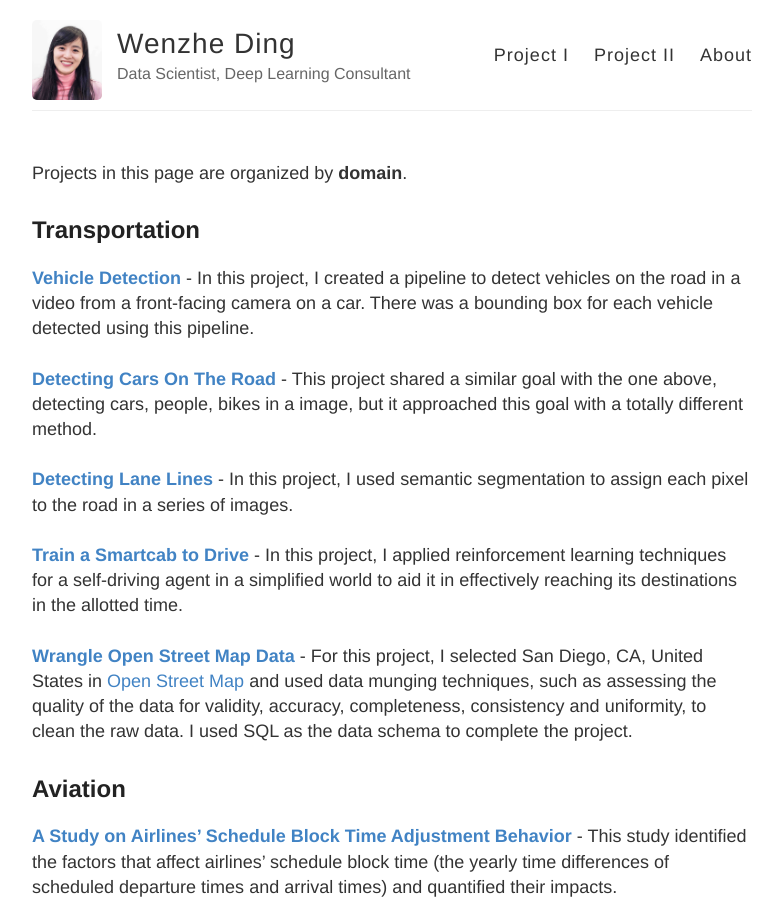
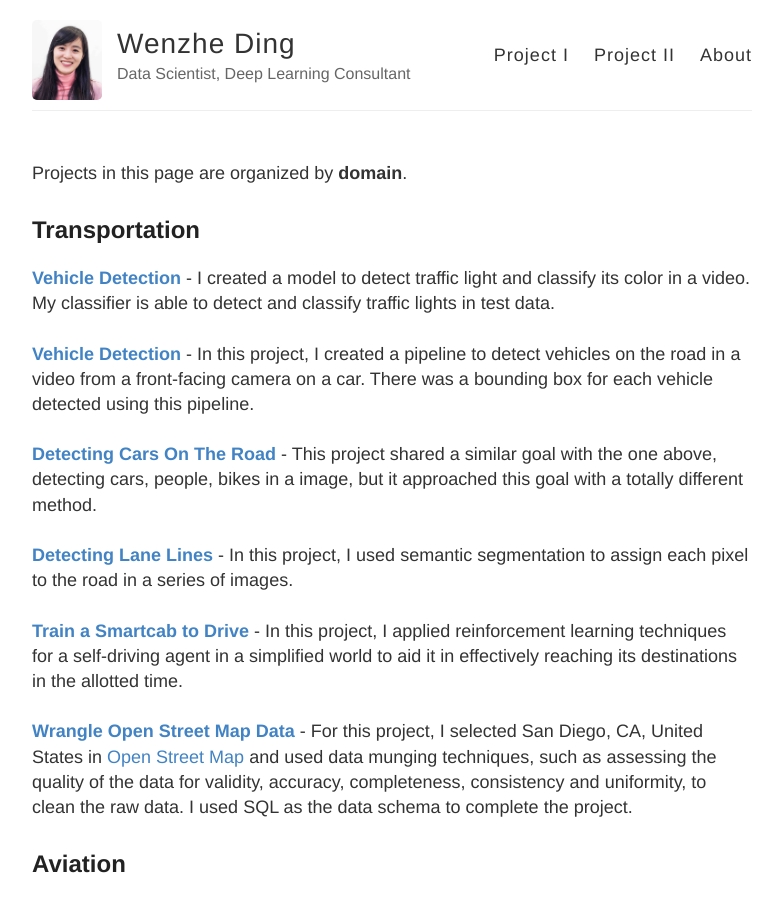
Before and after one commit to wzding/deprecated_wzding.github.io, a Jekyll site: the page built from project1.md, in a window 1280 px wide and 900 px high. Shown: the whole window, without its empty margins (248-1030 px from the left). Built offline with Jekyll 4.4.1, drawn with Linux system fonts in a browser that asks for light colours.

Commit message:
added a project

```diff
--- a/project1.md
+++ b/project1.md
@@ -6,7 +6,8 @@
 Projects in this page are organized by **domain**.
 
 ## Transportation
-<a href="https://wzding.github.io/wzding.github.io/projects/Vehicle_Detection.html" target="_blank">**Vehicle Detection**</a> - In this project, I created a pipeline to detect vehicles on the road in a video from a front-facing camera on a car. There was a bounding box for each vehicle detected using this pipeline.
+<a href="https://wzding.github.io/wzding.github.io/projects/Traffic_Light_Detection_and_Classification.html" target="_blank">**Vehicle Detection**</a> - I created a model to detect traffic light and classify its color in a video. My classifier is able to detect and classify traffic lights in test data.
+<br><br><a href="https://wzding.github.io/wzding.github.io/projects/Vehicle_Detection.html" target="_blank">**Vehicle Detection**</a> - In this project, I created a pipeline to detect vehicles on the road in a video from a front-facing camera on a car. There was a bounding box for each vehicle detected using this pipeline.
 <br><br><a href="https://wzding.github.io/wzding.github.io/projects/Object_Detection_MobileNets_SSD.html" target="_blank">**Detecting Cars On The Road**</a> - This project shared a similar goal with the one above, detecting cars, people, bikes in a image, but it approached this goal with a totally different method.
 <br><br><a href="https://wzding.github.io/wzding.github.io/projects/Semantic_Segmentation.html" target="_blank">**Detecting Lane Lines**</a> - In this project, I used semantic segmentation to assign each pixel to the road in a series of images.
 <br><br><a href="" target="_blank">**Train a Smartcab to Drive**</a> - In this project, I applied reinforcement learning techniques for a self-driving agent in a simplified world to aid it in effectively reaching its destinations in the allotted time.
```
